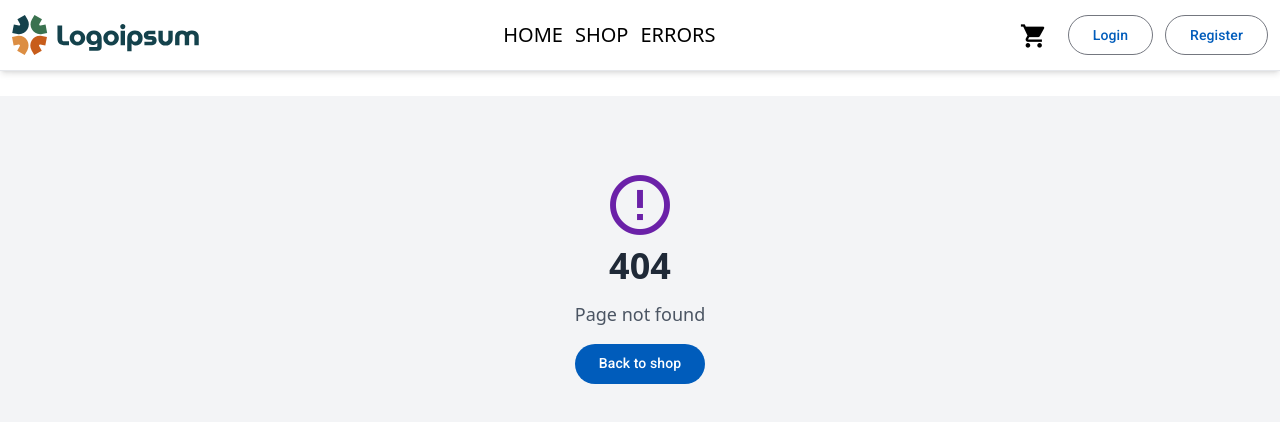
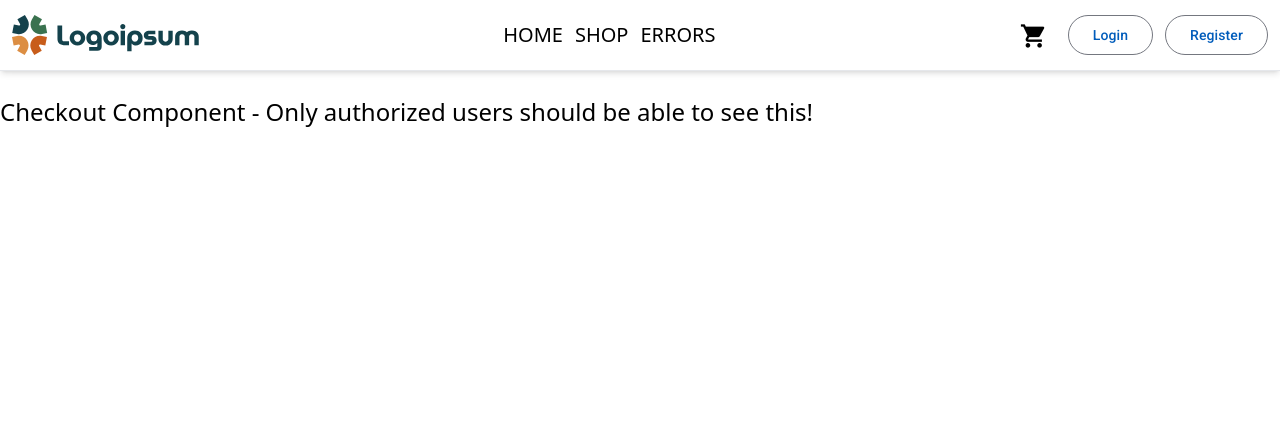
Before and after one commit to gpslakshan/Glamora, an Angular app in the folder client/: page /checkout in a window 1280 px wide. Before the commit this address led to /not-found. Shown: the top 422 px of the page. Built offline with nearby package versions, Linux system fonts and the light colour scheme.

Commit message:
create checkout components

```diff
--- a/client/src/app/app.routes.ts
+++ b/client/src/app/app.routes.ts
@@ -6,12 +6,14 @@
 import { NotFoundComponent } from './shared/components/not-found/not-found.component';
 import { ServerErrorComponent } from './shared/components/server-error/server-error.component';
 import { CartComponent } from './features/cart/cart.component';
+import { CheckoutComponent } from './features/checkout/checkout.component';
 
 export const routes: Routes = [
   { path: '', component: HomeComponent },
   { path: 'shop', component: ShopComponent },
   { path: 'shop/:id', component: ProductDetailsComponent },
   { path: 'cart', component: CartComponent },
+  { path: 'checkout', component: CheckoutComponent },
   { path: 'test-error', component: TestErrorComponent },
   { path: 'not-found', component: NotFoundComponent },
   { path: 'server-error', component: ServerErrorComponent },
--- /dev/null
+++ b/client/src/app/core/services/checkout.service.ts
@@ -0,0 +1,9 @@
+import { Injectable } from '@angular/core';
+
+@Injectable({
+  providedIn: 'root'
+})
+export class CheckoutService {
+
+  constructor() { }
+}
--- /dev/null
+++ b/client/src/app/features/checkout/checkout.component.html
@@ -0,0 +1,5 @@
+<div class="mt-5">
+  <h1 class="text-2xl">
+    Checkout Component - Only authorized users should be able to see this!
+  </h1>
+</div>
--- a/client/src/app/shared/components/order-summary/order-summary.component.ts
+++ b/client/src/app/shared/components/order-summary/order-summary.component.ts
@@ -5,6 +5,7 @@
 import { MatInputModule } from '@angular/material/input';
 import { CartService } from '../../../core/services/cart.service';
 import { CurrencyPipe } from '@angular/common';
+import { RouterLink } from '@angular/router';
 
 @Component({
   selector: 'app-order-summary',
@@ -15,6 +16,7 @@
     MatInputModule,
     MatIconModule,
     CurrencyPipe,
+    RouterLink,
   ],
   templateUrl: './order-summary.component.html',
   styleUrl: './order-summary.component.scss',
```
Also changed, not shown: client/src/app/features/checkout/checkout.component.ts (added, +12 -0 lines), client/src/app/features/checkout/checkout.component.scss (added).
